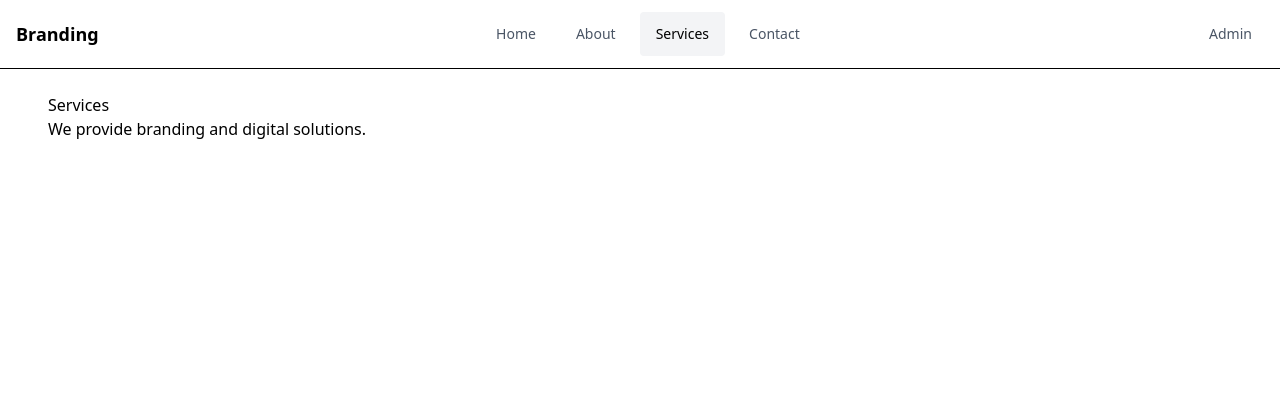
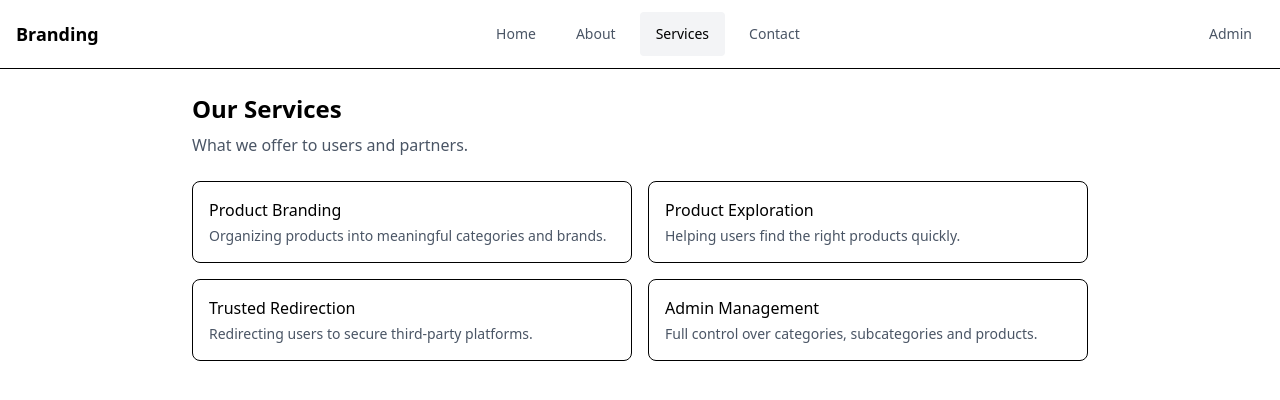
Before and after one commit to Karthikeyan1701/branding-website, a React app in the folder frontend/: page /services in a window 1280 px wide. Shown: the top 400 px of the page. Built offline with nearby package versions, Linux system fonts and the light colour scheme; the HTML template or start-up script is replaced by a standard one.

Commit message:
Built markup semantics on pages (About, Services and Contact)

```diff
--- a/frontend/src/pages/About.jsx
+++ b/frontend/src/pages/About.jsx
@@ -1,8 +1,18 @@
 export default function About() {
   return (
-    <div>
-      <h1>About Us</h1>
-      <p>Learn more about our company and mission.</p>
+    <div className="space-y-6 max-w-3xl mx-auto">
+      <header className="space-y-2">
+        <h1 className="text-2xl font-semibold">About Us</h1>
+        <p className="text-gray-600">
+          Learn more about our vision, mission and values.
+        </p>
+      </header>
+
+      <section className="space-y-4 text-gray-700 leading-relaxed">
+        <p>A brand-driven product exploration platform designed to help users identify high-quality products across a wide range of categories.</p>
+        <p>Our mission is to make product identification simple, structured, and trustworthy by curating well-organized categories, meaningful subcategories, and carefully selected product recommendations.</p>
+        <p>Users complete their purchases on verified third-party platforms, allowing us to focus entirely on quality product identification and brand trust.</p>
+      </section>
     </div>
   );
 }
--- a/frontend/src/pages/Contact.jsx
+++ b/frontend/src/pages/Contact.jsx
@@ -1,8 +1,35 @@
 export default function Contact() {
   return (
-    <div>
-      <h1>Contact</h1>
-      <p>Get in touch with us.</p>
+    <div className="space-y-6 max-w-3xl mx-auto">
+      <header className="space-y-2">
+        <h1 className="text-2xl font-semibold">
+          Contact Us
+        </h1>
+        <p className="text-gray-600">
+          We'd love to hear from you.
+        </p>
+      </header>
+
+      <section className="space-y-4 text-gray-700">
+        <p>
+          If you have questions, feedback or partnership inquiries, feel free to reach out to us.
+        </p>
+
+        <div className="space-y-2">
+          <p>
+            <span className="font-medium">Email:</span>{' '}
+            support@brandingsite.com
+          </p>
+          <p>
+            <span className="font-medium">Location:</span>{' '}
+            India
+          </p>
+        </div>
+
+        <p className="text-sm text-gray-500">
+          A contact form and email integration will be added later.
+        </p>
+      </section>
     </div>
   );
 }
--- a/frontend/src/pages/Services.jsx
+++ b/frontend/src/pages/Services.jsx
@@ -1,8 +1,42 @@
 export default function Services() {
   return (
-    <div>
-      <h1>Services</h1>
-      <p>We provide branding and digital solutions.</p>
+    <div className="space-y-6 max-w-4xl mx-auto">
+      <header className="space-y-2">
+        <h1 className="text-2xl font-semibold">Our Services</h1>
+        <p className="text-gray-600">
+          What we offer to users and partners.
+        </p>
+      </header>
+
+      <ul className="grid gap-4 sm:grid-cols-2">
+        <li className="border rounded-lg p-4 space-y-1">
+          <h3 className="font-medium">Product Branding</h3>
+          <p className="text-sm text-gray-600">
+            Organizing products into meaningful categories and brands.
+          </p>
+        </li>
+
+        <li className="border rounded-lg p-4 space-y-1">
+          <h3 className="font-medium">Product Exploration</h3>
+          <p className="text-sm text-gray-600">
+            Helping users find the right products quickly.
+          </p>
+        </li>
+
+        <li className="border rounded-lg p-4 space-y-1">
+          <h3 className="font-medium">Trusted Redirection</h3>
+          <p className="text-sm text-gray-600">
+            Redirecting users to secure third-party platforms.
+          </p>
+        </li>
+
+        <li className="border rounded-lg p-4 space-y-1">
+          <h3 className="font-medium">Admin Management</h3>
+          <p className="text-sm text-gray-600">
+            Full control over categories, subcategories and products.
+          </p>
+        </li>
+      </ul>
     </div>
   );
 }
```
